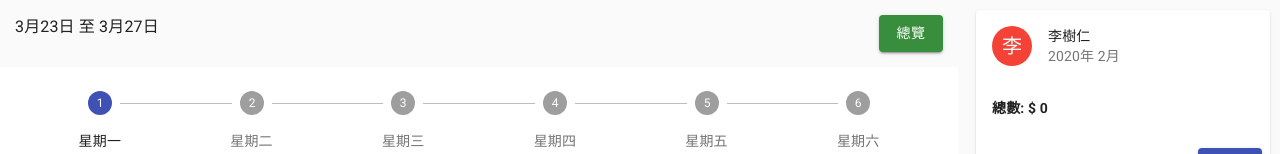
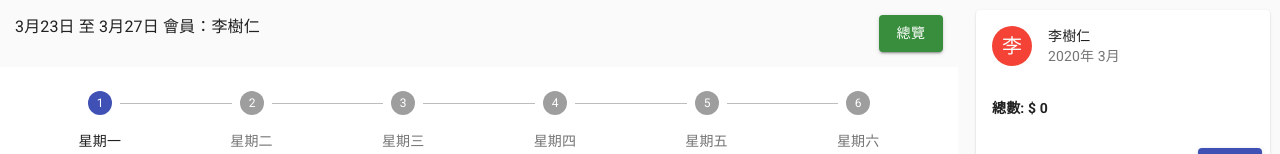
Before and after one commit to thrinithomas/kiosk-like-panel, a React (Create React App) app: page / in a window 1280 px wide. Shown: the top 154 px of the page. Built offline with nearby package versions, Linux system fonts and the light colour scheme.

Commit message:
enh/Stepper: Hard-code name label in MealBuilders.js

```diff
--- a/src/component/OrderSummary/OrderSummary.js
+++ b/src/component/OrderSummary/OrderSummary.js
@@ -62,7 +62,7 @@ const OrderSummary = (props) => {
                 }
 
                 title="李樹仁"
-                subheader="2020年 2月"
+                subheader="2020年 3月"
             />
             <CardContent>
 
--- a/src/containers/MealBuilders.js
+++ b/src/containers/MealBuilders.js
@@ -166,7 +166,7 @@ class MealBuilders extends Component {
                             <Grid container justify="space-between" spacing={16}>
                                 <Grid style={{"margin": "15px"}} item>
                                     <Typography type="title" color="inherit">
-                                        3月23日 至 3月27日
+                                        3月23日 至 3月27日 會員：李樹仁
                                     </Typography>
                                 </Grid>
                                 <Grid style={{"margin": "15px"}} item>
```
